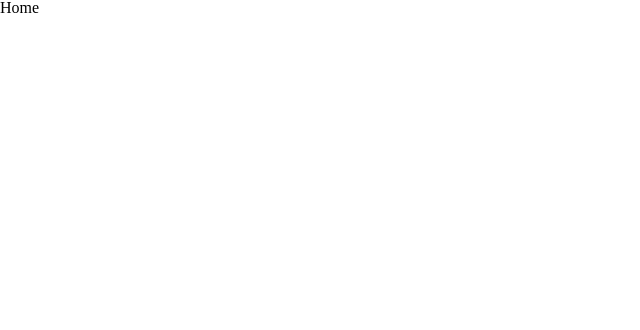
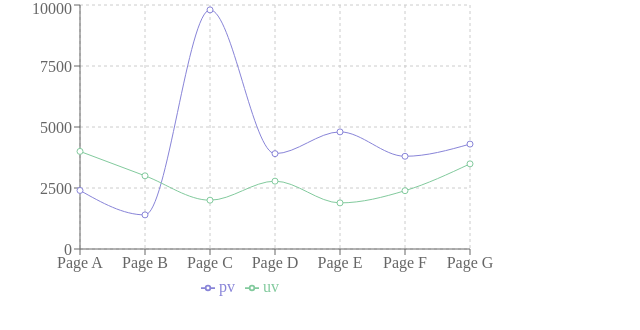
Before and after one commit to sungyun6789/coin-charts, a Next.js app: page / in a window 1280 px wide. Shown: the top 330 px of the page, without its empty margins (0-640 px from the left). Built offline with nearby package versions, Linux system fonts and the light colour scheme.

Commit message:
feat: recharts 공식 문서 예제 가져옴

```diff
--- /dev/null
+++ b/components/Chart.tsx
@@ -0,0 +1,72 @@
+import { CartesianGrid, Legend, Line, LineChart, Tooltip, XAxis, YAxis } from 'recharts';
+
+const data = [
+  {
+    name: 'Page A',
+    uv: 4000,
+    pv: 2400,
+    amt: 2400,
+  },
+  {
+    name: 'Page B',
+    uv: 3000,
+    pv: 1398,
+    amt: 2210,
+  },
+  {
+    name: 'Page C',
+    uv: 2000,
+    pv: 9800,
+    amt: 2290,
+  },
+  {
+    name: 'Page D',
+    uv: 2780,
+    pv: 3908,
+    amt: 2000,
+  },
+  {
+    name: 'Page E',
+    uv: 1890,
+    pv: 4800,
+    amt: 2181,
+  },
+  {
+    name: 'Page F',
+    uv: 2390,
+    pv: 3800,
+    amt: 2500,
+  },
+  {
+    name: 'Page G',
+    uv: 3490,
+    pv: 4300,
+    amt: 2100,
+  },
+];
+
+const Chart = () => {
+  return (
+    <LineChart
+      width={500}
+      height={300}
+      data={data}
+      margin={{
+        top: 5,
+        right: 30,
+        left: 20,
+        bottom: 5,
+      }}
+    >
+      <CartesianGrid strokeDasharray="3 3" />
+      <XAxis dataKey="name" />
+      <YAxis />
+      <Tooltip />
+      <Legend />
+      <Line type="monotone" dataKey="pv" stroke="#8884d8" activeDot={{ r: 8 }} />
+      <Line type="monotone" dataKey="uv" stroke="#82ca9d" />
+    </LineChart>
+  );
+};
+
+export default Chart;
--- a/pages/index.tsx
+++ b/pages/index.tsx
@@ -1,5 +1,7 @@
+import Chart from '../components/Chart';
+
 const Index = () => {
-  return <>Home</>;
+  return <Chart />;
 };
 
 export default Index;
```
